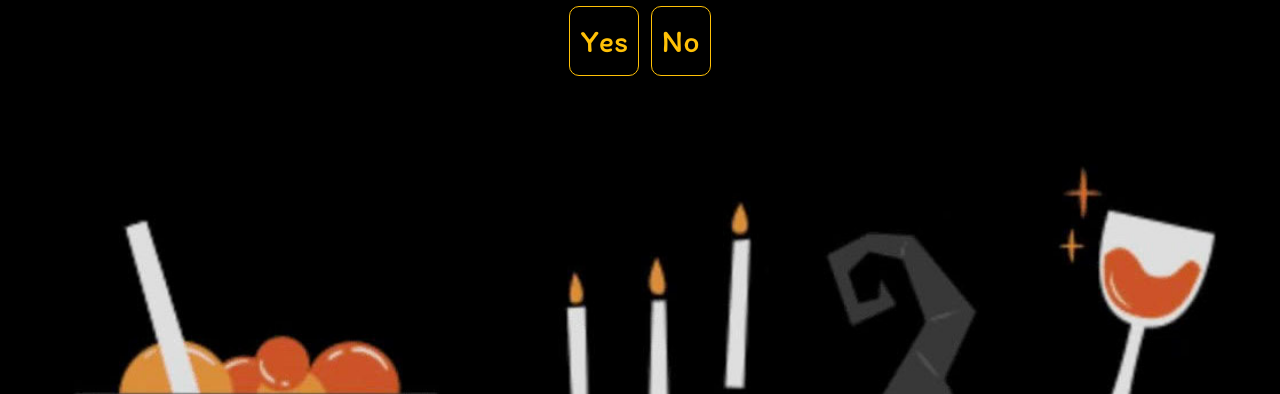
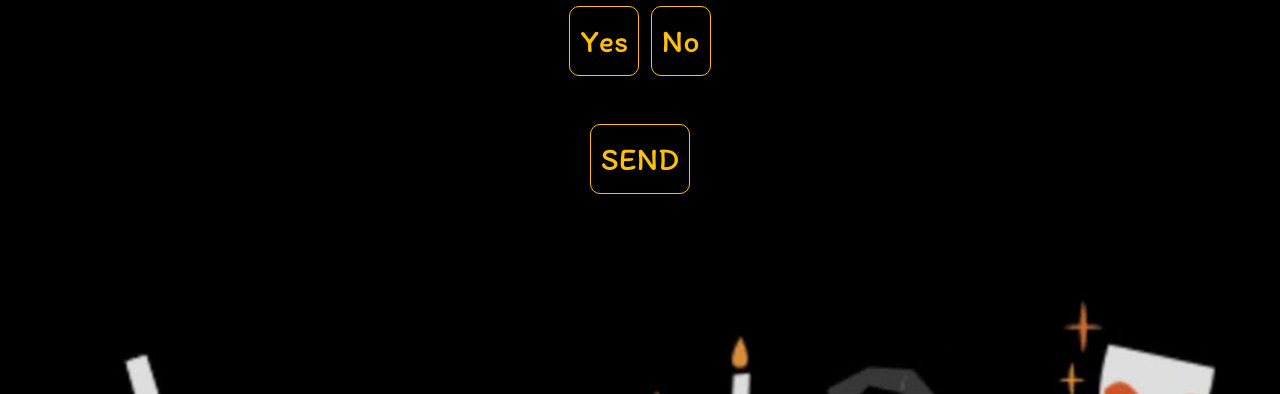
Before and after one commit to layniecast/halloweenInvite, a plain HTML site: page index.html in a window 1280 px wide. Shown: the part 751-1145 px from the top of the page. Drawn offline with nearby package versions, Linux system fonts and the light colour scheme.

Commit message:
more changes made

```diff
--- a/index.html
+++ b/index.html
@@ -40,10 +40,11 @@
       </h3>
     </div>
     <div class="main2">
-      <form>
+      <form name="contact" netlify>
         <p>DO YOU DARE TO BE SPOOKED?</p>
         <button type="button" class="btn btn-outline-warning">Yes</button>
-        <button type="button" class="btn btn-outline-warning">No</button>
+        <button type="button" class="btn btn-outline-warning">No</button><br><br>
+        <p><button type="submit" class="btn btn-outline-warning">SEND</button></p>
       </form>
     </div>
     <footer id="footer">
```
